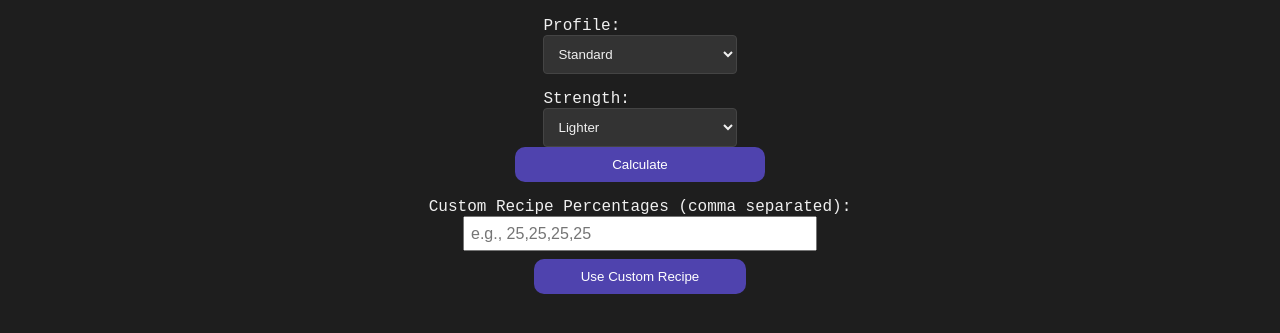
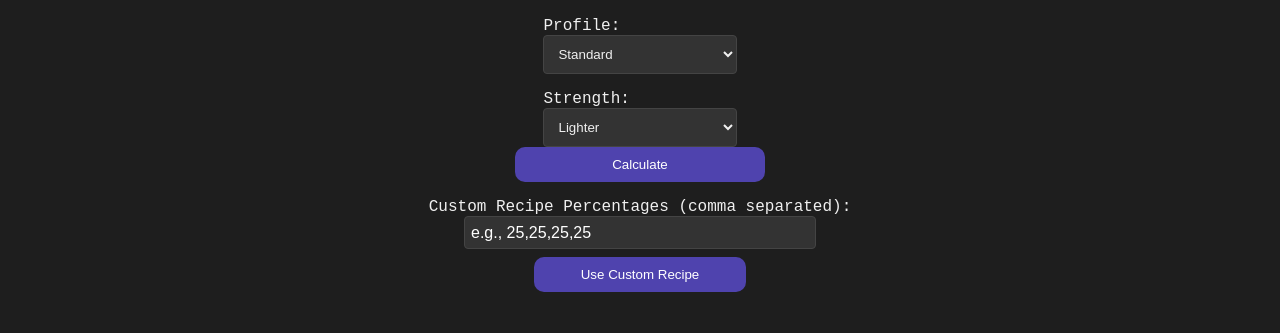
Before and after one commit to 5alentin/brewboy, a plain HTML site: page index.html in a window 1280 px wide. Shown: the part 169-502 px from the top of the page. Drawn offline with Linux system fonts and the light colour scheme.

Commit message:
Update index.html

```diff
--- a/index.html
+++ b/index.html
@@ -79,7 +79,7 @@
 
   <div id="custom-recipe-editor">
   <label for="custom-recipe-input">Custom Recipe Percentages (comma separated):</label>
-  <input type="text" id="custom-recipe-input" placeholder="e.g., 25,25,25,25" />
+  <input type="number" id="custom-recipe-input" placeholder="e.g., 25,25,25,25" />
   <button id="save-custom-recipe">Use Custom Recipe</button>
 </div>
 
```
